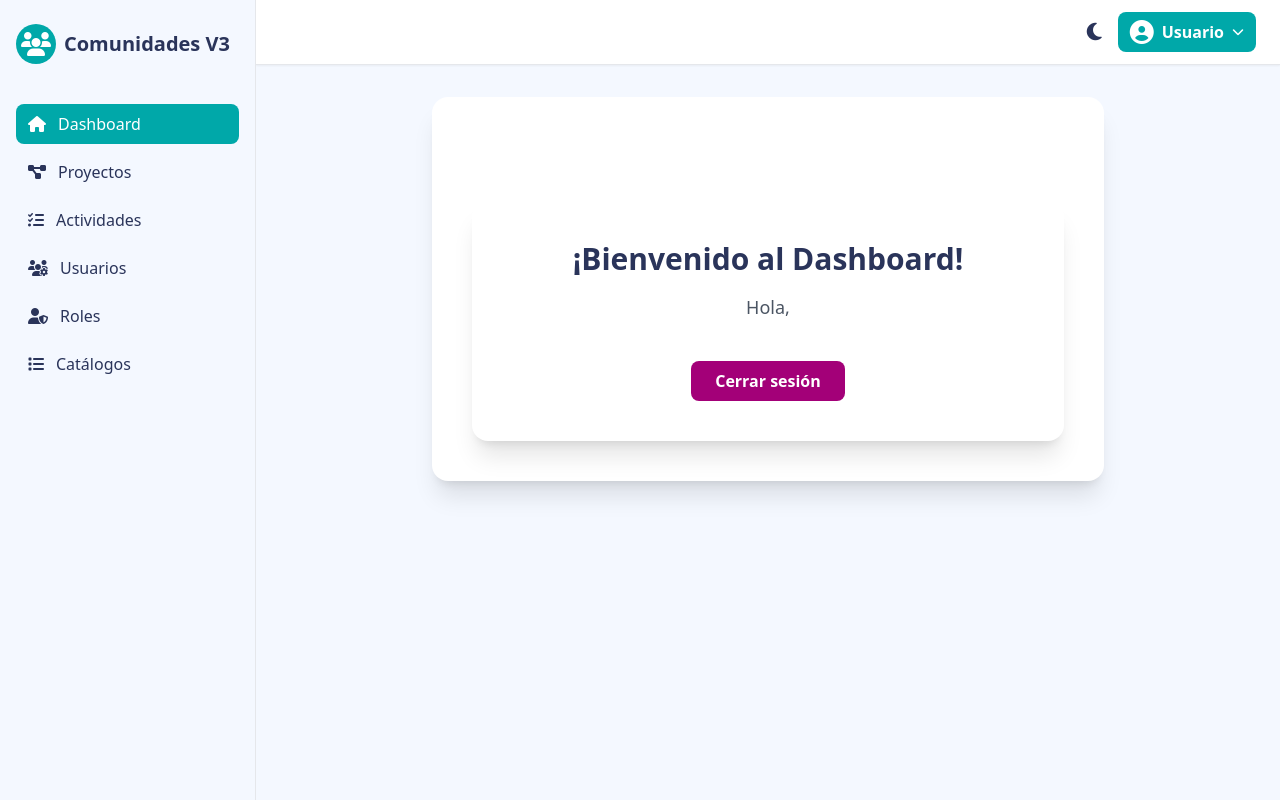
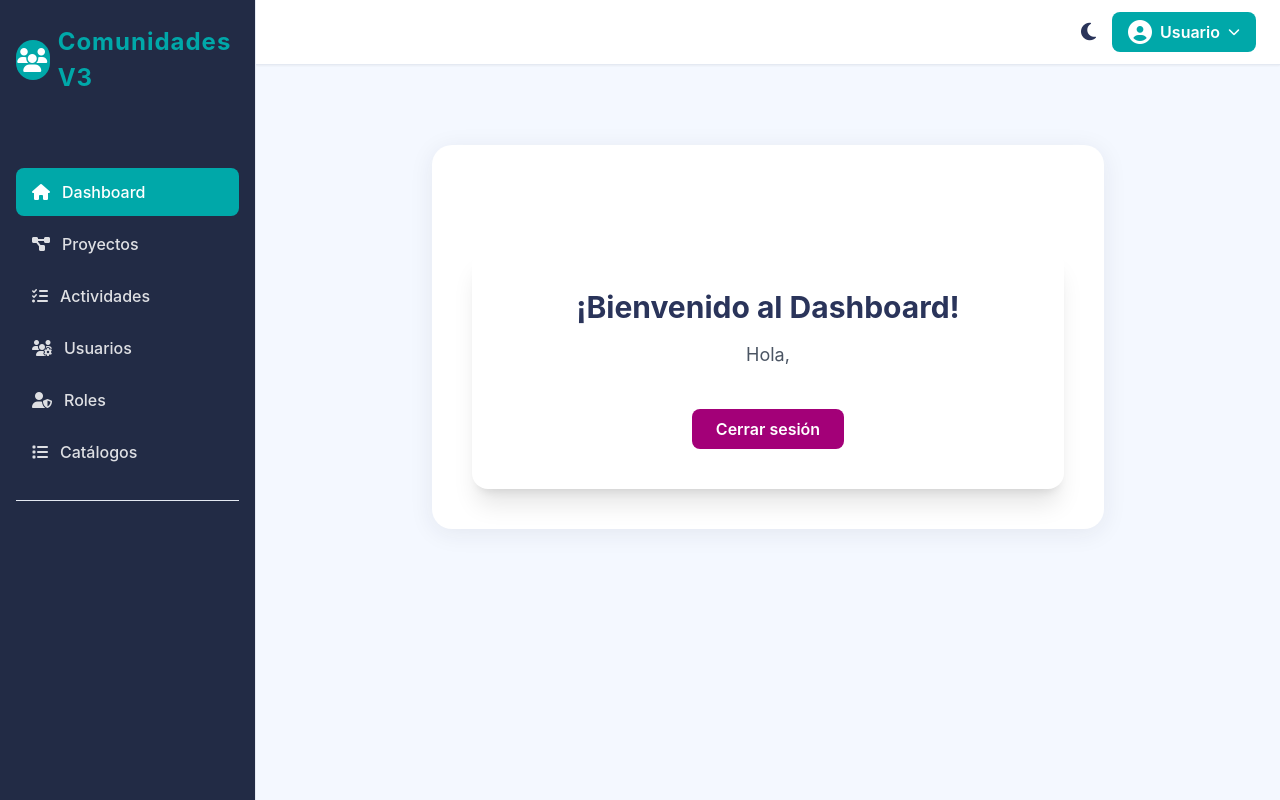
Before and after one commit to dagargon89/comunidades_v3, a PHP site: page /dashboard in a window 1280 px wide. Run offline with PHP 8.4, Linux system fonts and the light colour scheme; the visitor is signed in with stand-in values (Sample User, id 1); some libraries are stand-ins or nearby versions.

Commit message:
Actualización de estilos en la interfaz de usuario, incluyendo cambios en la paleta de colores y mejoras en la estructura del sidebar y topbar. Se ajustaron los tiempos de solicitud en la depuración de sesiones y se mejoró la presentación de los elementos en el dashboard.

```diff
--- a/session_debug.txt
+++ b/session_debug.txt
@@ -28,7 +28,7 @@ INDEX: Array
     [CONTEXT_DOCUMENT_ROOT] => C:/laragon/www/comunidades_v3/public
     [SERVER_ADMIN] => admin@example.com
     [SCRIPT_FILENAME] => C:/laragon/www/comunidades_v3/public/index.php
-    [REMOTE_PORT] => 56605
+    [REMOTE_PORT] => 56739
     [REDIRECT_URL] => /dashboard
     [GATEWAY_INTERFACE] => CGI/1.1
     [SERVER_PROTOCOL] => HTTP/1.1
@@ -37,8 +37,8 @@ INDEX: Array
     [REQUEST_URI] => /dashboard
     [SCRIPT_NAME] => /index.php
     [PHP_SELF] => /index.php
-    [REQUEST_TIME_FLOAT] => 1751480846.1489
-    [REQUEST_TIME] => 1751480846
+    [REQUEST_TIME_FLOAT] => 1751481214.2641
+    [REQUEST_TIME] => 1751481214
 )
 Array
 (
--- a/src/Views/layouts/app.php
+++ b/src/Views/layouts/app.php
@@ -33,39 +33,100 @@
             --color-success: #00a8a9;
             --color-bg: #f4f8ff;
             --color-dark-bg: #181c2a;
-            --color-sidebar: #f4f8ff;
-            --color-sidebar-dark: #23263a;
+            --color-sidebar: #222b45;
+            --color-sidebar-dark: #181c2a;
             --color-topbar: #fff;
             --color-topbar-dark: #23263a;
             --color-card: #fff;
             --color-card-dark: #23263a;
-            --color-text: #2a345a;
+            --color-text: #222b45;
             --color-text-dark: #e5e7eb;
-            --color-muted: #6b7280;
+            --color-muted: #8f9bb3;
             --color-muted-dark: #b0b3c6;
+            --color-separator: #e4e9f2;
+            --color-separator-dark: #23263a;
         }
 
         body {
             background: var(--color-bg);
             color: var(--color-text);
+            font-family: 'Inter', 'Segoe UI', Arial, sans-serif;
             transition: background 0.3s, color 0.3s;
         }
 
         .sidebar {
             background: var(--color-sidebar);
-            color: var(--color-info);
+            color: #fff;
+            border-right: 1px solid var(--color-separator);
             transition: background 0.3s, color 0.3s;
+        }
+
+        .sidebar .logo {
+            font-size: 1.5rem;
+            font-weight: bold;
+            letter-spacing: 1px;
+            color: var(--color-primary);
+        }
+
+        .sidebar nav ul {
+            margin-top: 2rem;
+        }
+
+        .sidebar a {
+            color: #fff;
+            opacity: 0.85;
+            font-weight: 500;
+            border-radius: 0.5rem;
+            padding: 0.75rem 1rem;
+            display: flex;
+            align-items: center;
+            gap: 0.75rem;
+            transition: background 0.2s, color 0.2s, opacity 0.2s;
+        }
+
+        .sidebar a:hover,
+        .sidebar a.active {
+            background: var(--color-primary);
+            color: #fff !important;
+            opacity: 1;
+        }
+
+        .sidebar .separator {
+            height: 1px;
+            background: var(--color-separator);
+            margin: 1.5rem 0;
         }
 
         .topbar {
             background: var(--color-topbar);
-            color: var(--color-info);
+            color: var(--color-text);
+            border-bottom: 1px solid var(--color-separator);
             transition: background 0.3s, color 0.3s;
+        }
+
+        .topbar .user-btn {
+            background: var(--color-primary);
+            color: #fff;
+            font-weight: 600;
+            border-radius: 0.5rem;
+            padding: 0.5rem 1rem;
+            display: flex;
+            align-items: center;
+            gap: 0.5rem;
+            transition: background 0.2s;
+        }
+
+        .topbar .user-btn:hover {
+            background: #007c7d;
         }
 
         .card {
             background: var(--color-card);
             color: var(--color-text);
+            border-radius: 1.25rem;
+            box-shadow: 0 4px 24px 0 rgba(34, 43, 69, 0.08);
+            padding: 2.5rem;
+            margin-top: 3rem;
             transition: background 0.3s, color 0.3s;
         }
 
@@ -76,12 +137,26 @@
 
         .dark-mode .sidebar {
             background: var(--color-sidebar-dark) !important;
-            color: var(--color-text-dark) !important;
+            color: #fff !important;
+            border-right: 1px solid var(--color-separator-dark);
+        }
+
+        .dark-mode .sidebar a {
+            color: #fff;
+            opacity: 0.8;
+        }
+
+        .dark-mode .sidebar a:hover,
+        .dark-mode .sidebar a.active {
+            background: var(--color-primary);
+            color: #fff !important;
+            opacity: 1;
         }
 
         .dark-mode .topbar {
             background: var(--color-topbar-dark) !important;
             color: var(--color-text-dark) !important;
+            border-bottom: 1px solid var(--color-separator-dark);
         }
 
         .dark-mode .card {
@@ -89,48 +164,20 @@
             color: var(--color-text-dark) !important;
         }
 
-        .dark-mode .text-info,
-        .dark-mode .text-gray-600 {
+        .dark-mode .text-muted {
             color: var(--color-muted-dark) !important;
-        }
-
-        .dark-mode .text-primary {
-            color: var(--color-primary) !important;
-        }
-
-        .dark-mode .btn-secondary {
-            background: var(--color-secondary) !important;
-            color: #fff !important;
         }
 
         .btn-secondary {
             background: var(--color-secondary);
             color: #fff;
+            border-radius: 0.5rem;
+            font-weight: 600;
             transition: background 0.2s;
         }
 
         .btn-secondary:hover {
             background: #7a005a;
-        }
-
-        .sidebar a {
-            color: var(--color-info);
-        }
-
-        .sidebar a:hover,
-        .sidebar a.active {
-            background: var(--color-primary);
-            color: #fff !important;
-        }
-
-        .dark-mode .sidebar a {
-            color: var(--color-muted-dark);
-        }
-
-        .dark-mode .sidebar a:hover,
-        .dark-mode .sidebar a.active {
-            background: var(--color-primary);
-            color: #fff !important;
         }
     </style>
 </head>
@@ -138,42 +185,40 @@
 <body class="min-h-screen transition-colors duration-300" id="body">
     <div class="flex min-h-screen">
         <!-- Sidebar -->
-        <aside class="sidebar w-64 border-r border-gray-200 flex flex-col py-6 px-4 fixed left-0 top-0 z-20 min-h-screen">
-            <div class="flex items-center gap-2 mb-10">
+        <aside class="sidebar w-64 flex flex-col py-6 px-4 fixed left-0 top-0 z-20 min-h-screen">
+            <div class="logo flex items-center gap-2 mb-10">
                 <div class="h-10 w-10 bg-primary rounded-full flex items-center justify-center text-white text-2xl font-bold">
                     <i class="fas fa-users"></i>
                 </div>
-                <span class="text-xl font-bold text-info">Comunidades V3</span>
+                <span>Comunidades V3</span>
             </div>
             <nav class="flex-1">
-                <ul class="space-y-2">
-                    <li><a href="#" class="flex items-center gap-3 px-3 py-2 rounded-lg hover:bg-primary hover:text-white transition active"><i class="fas fa-home"></i> Dashboard</a></li>
-                    <li><a href="#" class="flex items-center gap-3 px-3 py-2 rounded-lg hover:bg-primary hover:text-white transition"><i class="fas fa-project-diagram"></i> Proyectos</a></li>
-                    <li><a href="#" class="flex items-center gap-3 px-3 py-2 rounded-lg hover:bg-primary hover:text-white transition"><i class="fas fa-tasks"></i> Actividades</a></li>
-                    <li><a href="#" class="flex items-center gap-3 px-3 py-2 rounded-lg hover:bg-primary hover:text-white transition"><i class="fas fa-users-cog"></i> Usuarios</a></li>
-                    <li><a href="#" class="flex items-center gap-3 px-3 py-2 rounded-lg hover:bg-primary hover:text-white transition"><i class="fas fa-user-shield"></i> Roles</a></li>
-                    <li><a href="#" class="flex items-center gap-3 px-3 py-2 rounded-lg hover:bg-primary hover:text-white transition"><i class="fas fa-list"></i> Catálogos</a></li>
+                <ul class="space-y-1">
+                    <li><a href="#" class="active"><i class="fas fa-home"></i> Dashboard</a></li>
+                    <li><a href="#"><i class="fas fa-project-diagram"></i> Proyectos</a></li>
+                    <li><a href="#"><i class="fas fa-tasks"></i> Actividades</a></li>
+                    <li><a href="#"><i class="fas fa-users-cog"></i> Usuarios</a></li>
+                    <li><a href="#"><i class="fas fa-user-shield"></i> Roles</a></li>
+                    <li><a href="#"><i class="fas fa-list"></i> Catálogos</a></li>
                 </ul>
+                <div class="separator"></div>
             </nav>
         </aside>
         <!-- Main content -->
         <div class="flex-1 flex flex-col min-h-screen ml-64">
             <!-- Topbar -->
-            <header class="topbar w-full border-b border-gray-200 flex items-center justify-between px-6 py-3 shadow-sm sticky top-0 z-10">
+            <header class="topbar w-full flex items-center justify-between px-6 py-3 shadow-sm sticky top-0 z-10">
                 <div class="flex items-center gap-2">
-                    <!-- Botón menú hamburguesa para móvil (opcional, solo visual) -->
                     <button class="md:hidden text-info focus:outline-none" onclick="toggleSidebar()">
                         <i class="fas fa-bars"></i>
                     </button>
                 </div>
                 <div class="flex items-center gap-4">
-                    <!-- Botón modo nocturno -->
                     <button id="darkModeBtn" class="text-info hover:text-primary focus:outline-none text-xl" title="Modo nocturno">
                         <i class="fas fa-moon"></i>
                     </button>
-                    <!-- Menú de usuario -->
                     <div class="relative group">
-                        <button class="flex items-center gap-2 px-3 py-2 rounded-lg bg-primary text-white font-semibold focus:outline-none">
+                        <button class="user-btn">
                             <i class="fas fa-user-circle text-2xl"></i>
                             <span class="hidden md:inline">Usuario</span>
                             <i class="fas fa-chevron-down text-xs"></i>
```
